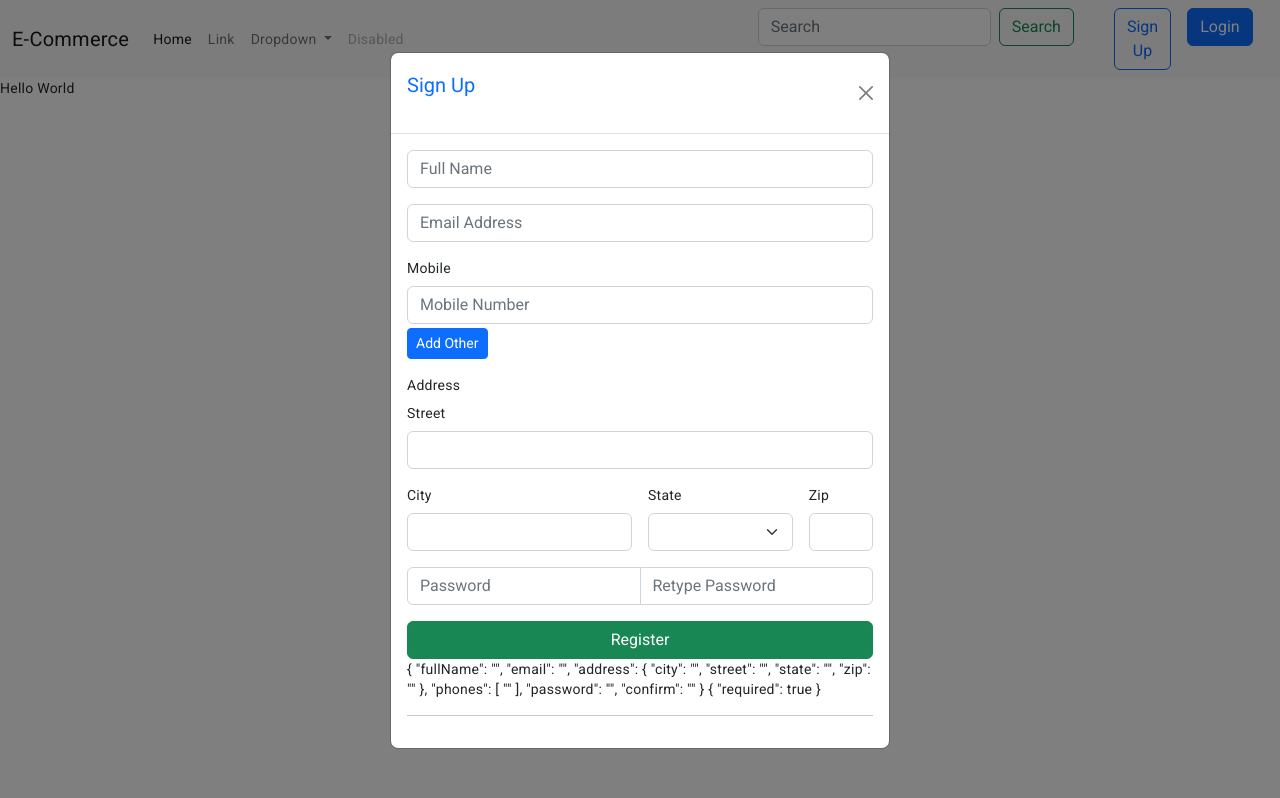
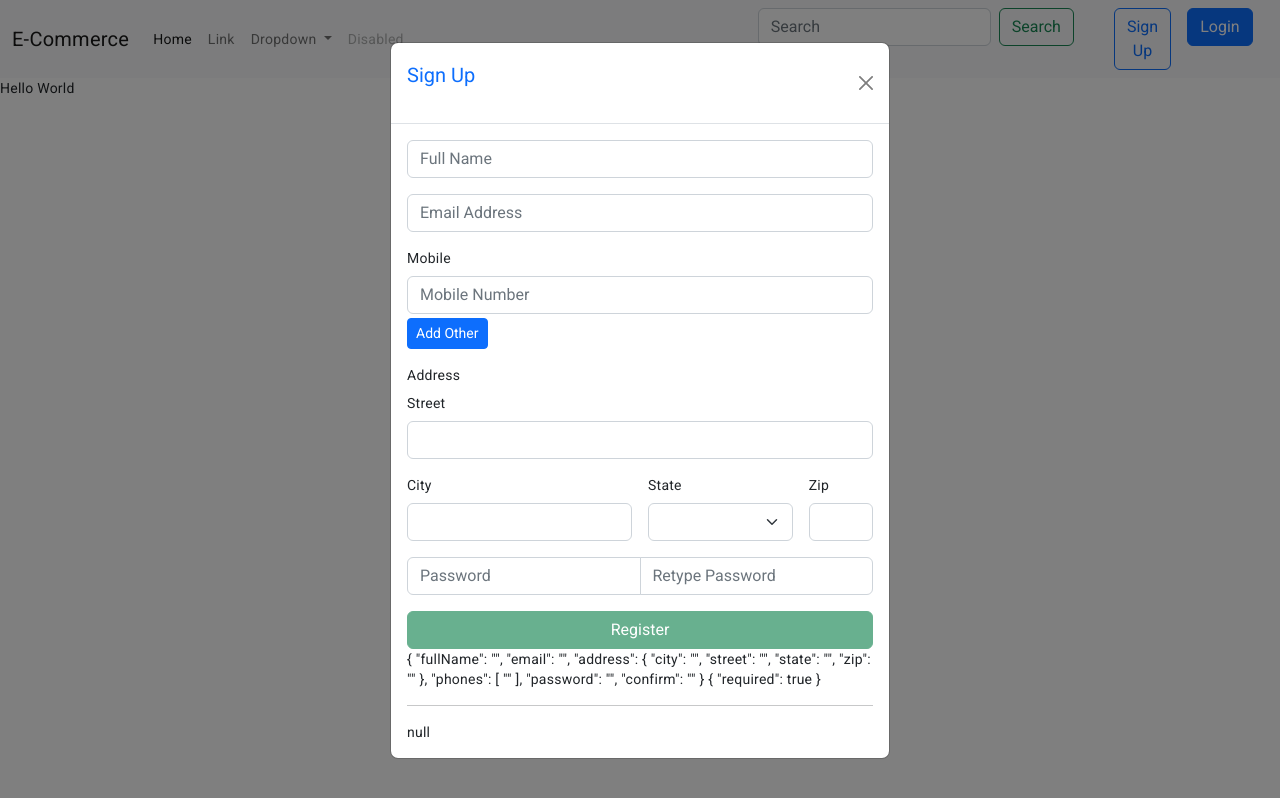
Before and after one commit to islam-kamel/angular-ecommerce, an Angular app: page / in a window 1280 px wide. Both pictures are taken after a click on the button "Sign Up". Built offline with nearby package versions, Linux system fonts and the light colour scheme.

Commit message:
added form validations

```diff
--- a/src/app/Components/signup/signup.component.ts
+++ b/src/app/Components/signup/signup.component.ts
@@ -1,4 +1,4 @@
-import { Component } from '@angular/core';
+import {Component} from '@angular/core';
 import {FormArray, FormBuilder, FormControl, FormGroup, Validators} from "@angular/forms";
 import {FormValidators} from "../../core/services/form-validatetors.validator";
 
@@ -11,42 +11,65 @@ export class SignupComponent {
   signup: FormGroup;
 
   constructor(private fb: FormBuilder, private formValidators: FormValidators) {
-    this.signup = this.createFormItem("init");
+    this.signup = this.createFormItem();
+
+    this.phones.valueChanges.subscribe((value: string[]) => {
+      for (let i = 0; i < value.length; i++) {
+        this.phones.at(i).patchValue(value[i].replaceAll(/\D/g, ""), {emitEvent: false})
+      }
+    });
   }
 
-  get phones(): FormArray {return this.signup.controls["phones"] as FormArray;}
+  get phones(): FormArray {
+    return this.signup.controls["phones"] as FormArray;
+  }
+
+  get address(): FormGroup {
+    return this.signup.controls["address"] as FormGroup;
+  }
+
+  get email(): FormControl {
+    return this.signup.controls['email'] as FormControl
+  }
 
   addPhone(): void {
-    this.phones.push(new FormControl(""));
+    this.phones.push(new FormControl("", {validators: Validators.required, updateOn: "change"}));
   }
 
   deletePhone(index: number) {
     this.phones.removeAt(index)
   }
 
-  get address(): FormGroup {return this.signup.controls["address"] as FormGroup;}
+  onSubmit() {
+    console.log(this.signup.value)
+  }
 
-  get email(): FormControl {return this.signup.controls['email'] as FormControl}
+  createFormItem(): FormGroup {
+    let form: FormGroup;
 
-  createFormItem(itemType: string): FormGroup {
-    let form: FormGroup = this.fb.group({});
-
-    switch (itemType) {
-      case "init":
     form = this.fb.group({
-          fullName: "",
-          email: ["", [Validators.email, Validators.required], [this.formValidators.checkEmail()]],
+      fullName: ["", Validators.required],
+      email: ["",
+        {
+          validators: [Validators.email, Validators.required],
+          asyncValidators: [this.formValidators.checkEmail()],
+          updateOn: "blur",
+        }
+      ],
       address: this.fb.group({
         city: ["", Validators.required],
         street: ["", Validators.required],
         state: ["", Validators.required],
         zip: ["", Validators.required],
-          }, {validators: Validators.required}),
-          phones: this.fb.array([new FormControl("", Validators.required)]),
-          password: ["", Validators.required],
+      }),
+      phones: this.fb.array(
+        [
+          new FormControl("", {validators: Validators.required, updateOn: "change"})
+        ]
+      ),
+      password: ["", {validators: [Validators.required]}],
       confirm: ["", Validators.required],
-        }, {updateOn: "blur"} )
-    }
+    }, {validators:  this.formValidators.passwordMatch("password", "confirm")});
 
     return form;
   }
--- a/src/app/Components/signup/singup.component.html
+++ b/src/app/Components/signup/singup.component.html
@@ -42,7 +42,7 @@ Create custom Async Validator for checking if the email used
 
 -->
 <ng-template #form>
-  <form [formGroup]="signup">
+  <form [formGroup]="signup" (ngSubmit)="onSubmit()">
     <div class="input-group mb-3">
       <input formControlName="fullName" type="text" class="form-control" placeholder="Full Name" aria-label="FullName">
     </div>
@@ -117,14 +117,15 @@ Create custom Async Validator for checking if the email used
     </ng-container>
 
     <div class="input-group mb-3">
-      <input formControlName="password" type="password" class="form-control" placeholder="Password" aria-label="Password">
+      <input [class.is-invalid]= "signup.controls['password'].errors && signup.controls['password'].dirty" formControlName="password" type="password" class="form-control" placeholder="Password" aria-label="Password">
       <input formControlName="confirm" type="password" class="form-control" placeholder="Retype Password" aria-label="Confirm Password">
     </div>
 
-    <button class="btn btn-success d-block w-100">Register</button>
+    <button [disabled]="signup.invalid" class="btn btn-success d-block w-100">Register</button>
 
     {{signup.value | json}}
-    {{signup.controls['email'].errors | json }}
+    {{signup.controls['fullName'].errors | json }}
     <hr>
+    {{signup.controls['password'].errors | json}}
   </form>
 </ng-template>
--- a/src/app/core/services/form-validatetors.validator.ts
+++ b/src/app/core/services/form-validatetors.validator.ts
@@ -1,4 +1,4 @@
-import {AsyncValidatorFn, ValidationErrors} from "@angular/forms";
+import {AsyncValidatorFn, FormGroup, ValidationErrors, ValidatorFn} from "@angular/forms";
 import {delay, map, Observable, tap} from "rxjs";
 import {User} from "../types";
 import {Injectable} from "@angular/core";
@@ -10,6 +10,17 @@ export class FormValidators {
   constructor(private api: ApiService) {
   }
 
+  passwordMatch(control1: string, control2: string) {
+    return (form: FormGroup) => {
+      let password = form.controls[control1];
+      let confirm = form.controls[control2];
+      if(password.value !== confirm.value && confirm.dirty) {
+        return password.setErrors({MissMatch: true})
+      }
+      return password.setErrors(null)
+
+    }
+  }
   checkEmail(): AsyncValidatorFn {
     let api = this.api;
     return (control): Observable<ValidationErrors | null> => {
```
Lines whose indentation alone changed are shown as unchanged.
